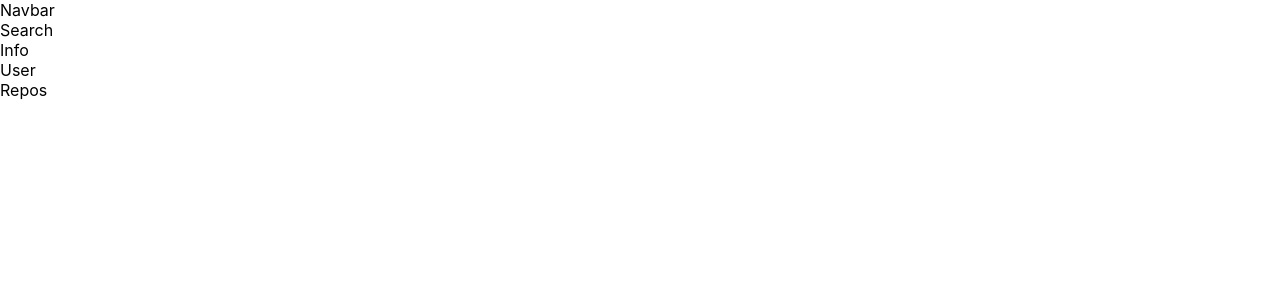
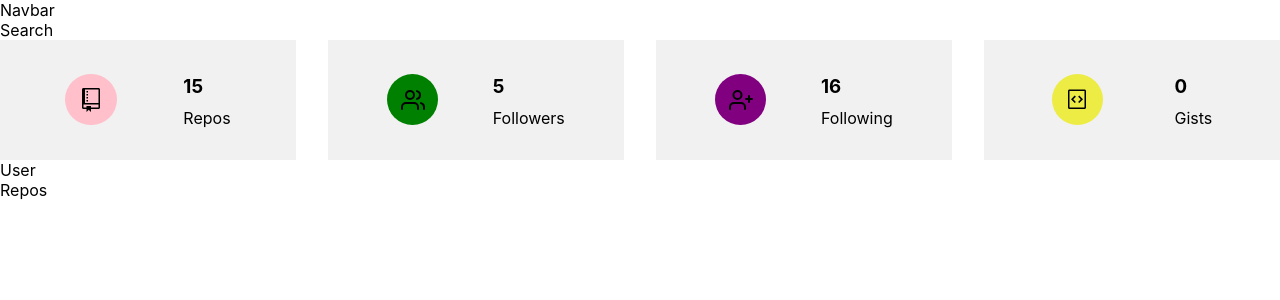
Before and after one commit to alican-uver/React-Search-Github-Users, a React (Create React App) app: page / in a window 1280 px wide. Shown: the top 300 px of the page. Built offline with nearby package versions, Linux system fonts and the light colour scheme.

Commit message:
info component created

```diff
--- a/src/components/Info.js
+++ b/src/components/Info.js
@@ -1,11 +1,110 @@
-import React from 'react'
+import React, { useContext } from "react";
+import { GithubContext } from "../context/context";
+import styled from "styled-components";
+import { FiUsers, FiUserPlus } from "react-icons/fi";
+import { GoRepo, GoGist } from "react-icons/go";
 
 const Info = () => {
-    return (
-        <div>
-            Info
-        </div>
-    )
-}
+  const { githubUser } = useContext(GithubContext);
+  const { public_repos, followers, following, public_gists } = githubUser;
 
-export default Info
+  const items = [
+    {
+      id: 1,
+      icon: <GoRepo className="icon" />,
+      label: "repos",
+      value: public_repos,
+      color: "pink",
+    },
+    {
+      id: 2,
+      icon: <FiUsers className="icon" />,
+      label: "followers",
+      value: followers,
+      color: "green",
+    },
+    {
+      id: 3,
+      icon: <FiUserPlus className="icon" />,
+      label: "following",
+      value: following,
+      color: "purple",
+    },
+    {
+      id: 4,
+      icon: <GoGist className="icon" />,
+      label: "gists",
+      value: public_gists,
+      color: "yellow",
+    },
+  ];
+
+  return (
+    <section className="section">
+      <InfoWrapper className="section-center">
+        {items.map((item) => {
+          return <Item key={item.id} {...item}></Item>;
+        })}
+      </InfoWrapper>
+    </section>
+  );
+};
+
+// items for each column
+const Item = ({ icon, label, value, color }) => {
+  return (
+    <article className="item">
+      <span className={color}>{icon}</span>
+      <div className="item__info">
+        <h3>{value}</h3>
+        <p>{label}</p>
+      </div>
+    </article>
+  );
+};
+
+// styles
+const InfoWrapper = styled.section`
+  display: grid;
+  grid-template-columns: repeat(auto-fit, minmax(250px, 1fr));
+  grid-gap: 1rem 2rem;
+  .item {
+    padding: 1rem 2rem;
+    display: flex;
+    justify-content: space-around;
+    align-items: center;
+    background: #f1f1f1;
+  }
+  span {
+    width: 3.2rem;
+    height: 3.2rem;
+    display: flex;
+    align-items: center;
+    justify-content: center;
+    border-radius: 50%;
+  }
+  .icon {
+    font-size: 1.5rem;
+  }
+  h3 {
+    margin-bottom: 0;
+  }
+  p {
+    margin-top: 10px;
+    text-transform: capitalize;
+  }
+  .pink {
+    background: pink;
+  }
+  .green {
+    background: green;
+  }
+  .purple {
+    background: purple;
+  }
+  .yellow {
+    background: rgb(236, 236, 69);
+  }
+`;
+
+export default Info;
```
